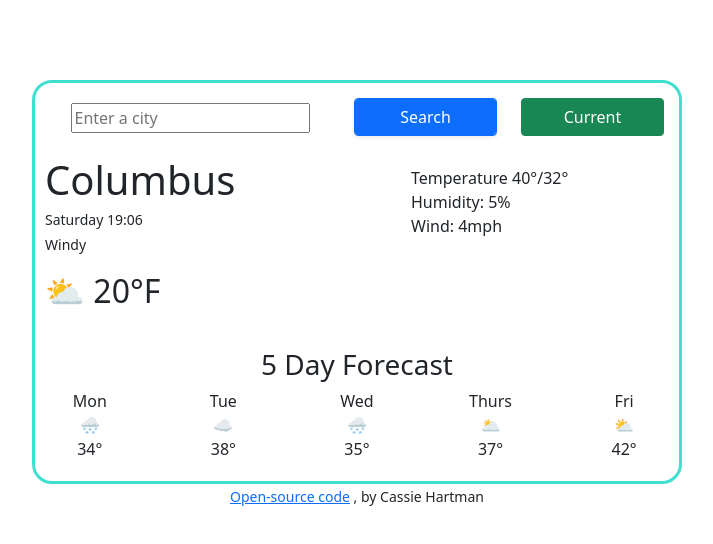
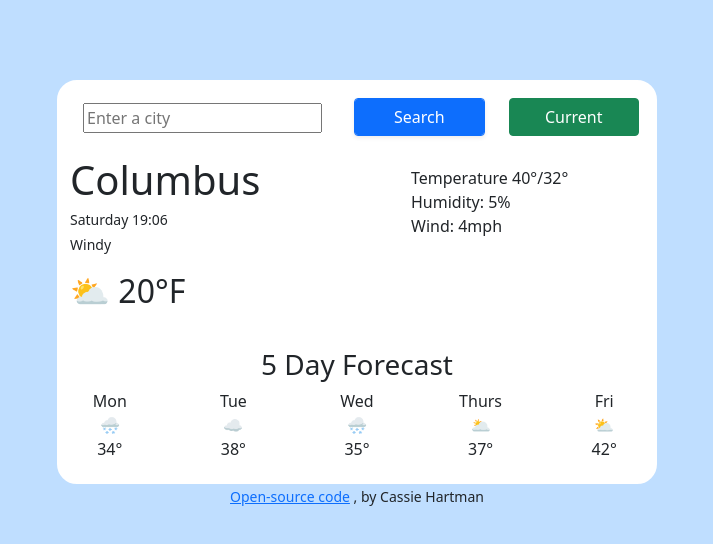
Before and after one commit to CassieH89/Weather-App, a plain HTML site: page index.html in a window 1280 px wide. Shown: the whole page, without its empty margins (283-996 px from the left). Drawn offline with nearby package versions, Linux system fonts and the light colour scheme.

Commit message:
updated background and border

```diff
--- a/index.html
+++ b/index.html
@@ -10,18 +10,23 @@
       integrity="sha384-1BmE4kWBq78iYhFldvKuhfTAU6auU8tT94WrHftjDbrCEXSU1oBoqyl2QvZ6jIW3"
       crossorigin="anonymous"
     />
-    <link rel="stylesheet" href="styles/style.css" />
+    <link rel="stylesheet" href="src/style.css" />
     <title>Weather App</title>
     <script src="https://cdn.jsdelivr.net/npm/axios/dist/axios.min.js"></script>
   </head>
   <body>
+    <div class="app">
       <div class="container">
         <div class="weather-app">
           <form id="weather-form">
             <div class="form">
               <div class="row">
                 <div class="col-6">
-                <input type="text" placeholder="Enter a city" id="city-input" />
+                  <input
+                    type="search"
+                    placeholder="Enter a city"
+                    id="city-input"
+                  />
                 </div>
                 <div class="col-3">
                   <input
@@ -53,7 +58,9 @@
             <div class="col-6">
               <ul>
                 <li>
-                Temperature <span id="max">40°</span>/<span id="min">32°</span>
+                  Temperature <span id="max">40°</span>/<span id="min"
+                    >32°</span
+                  >
                 </li>
                 <li>Humidity: <span id="humidity">5%</span></li>
                 <li>Wind: <span id="wind">4mph</span></li>
@@ -107,6 +114,7 @@
           , by Cassie Hartman
         </small>
       </div>
-    <script src="java/script.js"></script>
+    </div>
+    <script src="src/script.js"></script>
   </body>
 </html>
--- a/styles/style.css
+++ b/src/style.css
@@ -20,6 +20,10 @@ ul {
 li {
   list-style: none;
   text-align: left;
+}
+
+body {
+  background-color: #bfdeff;
 }
 
 .description {
@@ -50,9 +54,10 @@ h3.forecast {
   border-style: solid;
   border-width: medium;
   border-radius: 20px;
-  border-color: turquoise;
-  max-width: 650px;
+  border-color: #fff;
+  max-width: 600px;
   margin: 80px auto 0;
+  background-color: #fff;
 }
 
 .col-6 {
```
Also changed, not shown: src/script.js (renamed from java/script.js). Lines whose indentation alone changed are shown as unchanged.
